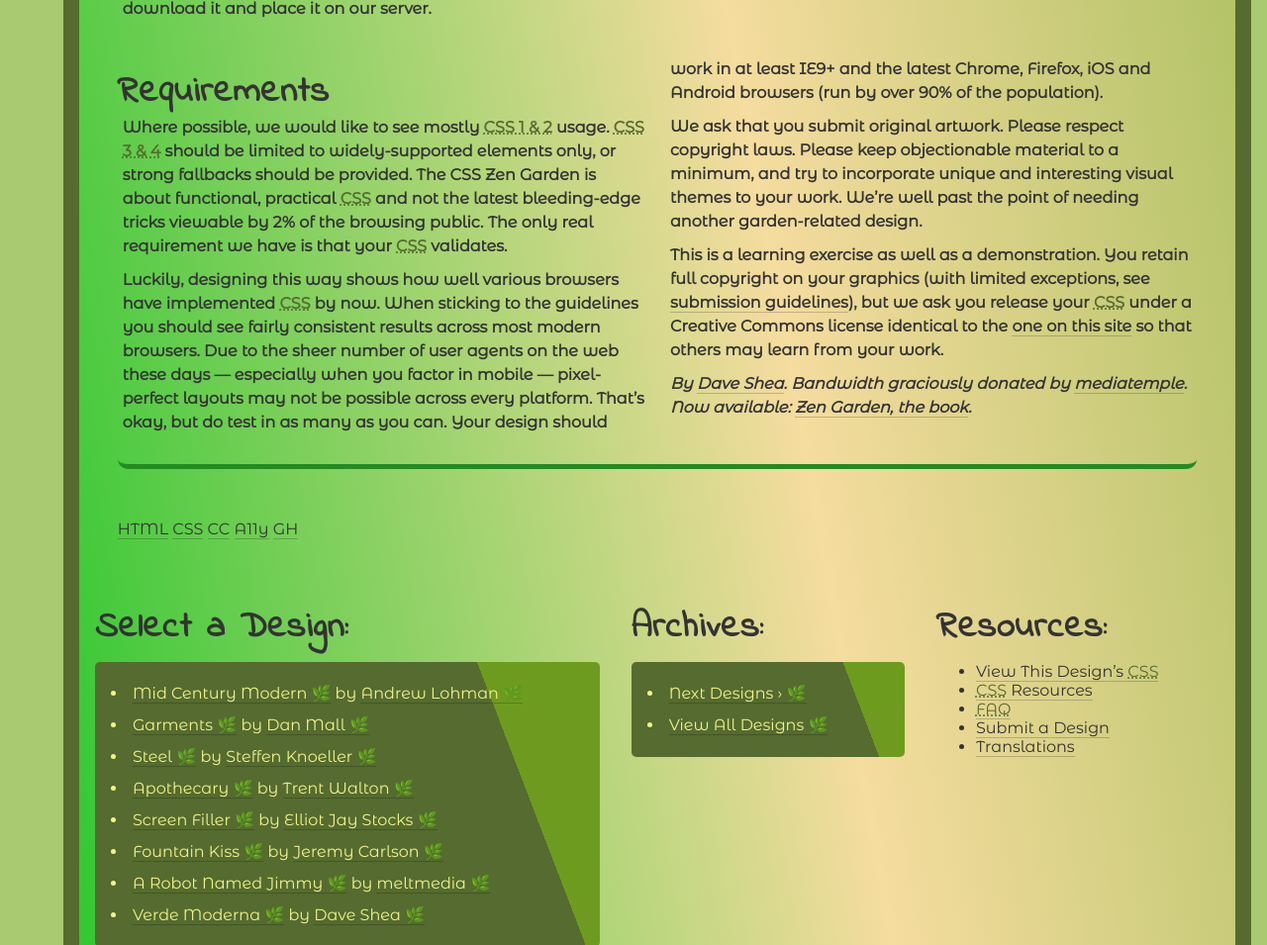
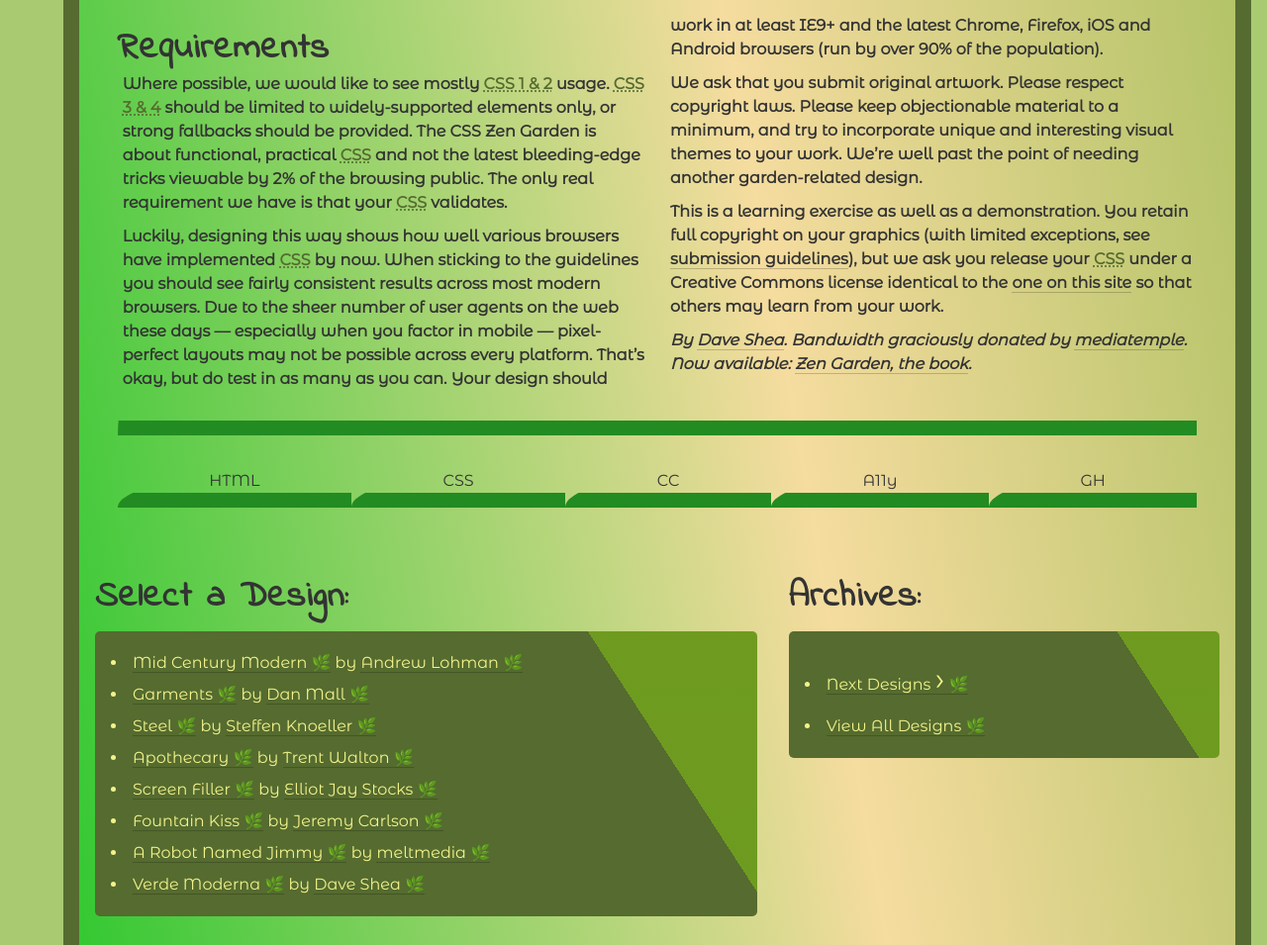
Before and after one commit to DenzilMuseruka/group03-zen-garden, a plain HTML site: page style-guide/index.html in a window 1280 px wide. Shown: the part 1845-2800 px from the top of the page at 99% size. Drawn offline with Linux system fonts and the light colour scheme.

Commit message:
moved resources down bellow

```diff
--- a/style-guide/_atoms.scss
+++ b/style-guide/_atoms.scss
@@ -21,9 +21,8 @@
   color: $color;
 }
 @mixin divider($color: $accent1) {
-  border-bottom: 5px solid $color;
-  margin-bottom: 1.2em;
-  border-radius: 10px;
+  border-bottom: 15px solid $color;
+  border-top-left-radius: 100%;
 }
 @mixin animated-block {
   //border: 20px solid #333;
--- a/style-guide/style.scss
+++ b/style-guide/style.scss
@@ -204,33 +204,65 @@ p {
 
 
   footer {
-    display: none;
+    display: flex;
+    grid-column: 1/-1;
+    width: 100%;
+    a {
+      flex: 1 auto;
+      justify-content: space-between;
+      border-bottom: none;
+      text-align: center;
+      padding: 0.2rem;
+      @include atoms.divider
+    }
   }
 
   .wrapper {
     display: grid;
-    grid-template-columns: auto auto auto;
+    grid-template-columns: auto auto;
+    grid-template-rows: auto auto;
     gap: 2em;
   }
 
   .design-selection ul li a {
     grid-column: 1/2;
+    grid-row: 1/2;
+  }
+  .indicator {
+    font-size: 32px;
+  }
+  .design-archives ul {
+    grid-column: 2/3;
+    grid-row: 1/2;
+  }
+  .zen-resources {
+    display: flex;
+    grid-column: 1/-1;
+    grid-row: 2/3;
+    h3 {
+      display: none;
+    }
+    ul {
+      display: flex;
+      list-style: none;
+      width: 100%;
+      justify-content: space-evenly;
+    }
+    a {
+      text-decoration: none;
+      border-bottom: none;
+      flex: 1 auto;
+    }
   }
 
-  footer {
-    grid-row: inherit;
-    display: block;
-  }
   .design-selection ul,
   .design-archives ul {
     width: 100%;
-    // height: 50%;
-    background-image: linear-gradient(69deg, transparent 80%, saturate($background-color, 10) 80%);
+    background-image: linear-gradient(57deg, transparent 80%, saturate($background-color, 10) 80%);
     background-color: $primary;
     padding: 1rem;
     color: $grey-sidebar;
     list-style-position: inside;
-    overflow: hidden;
     border-radius: 5px;
 
     li a:first-child::after {
```
Also changed, not shown: style-guide/style-pattern.css, style-guide/style.css, 2 other files.
